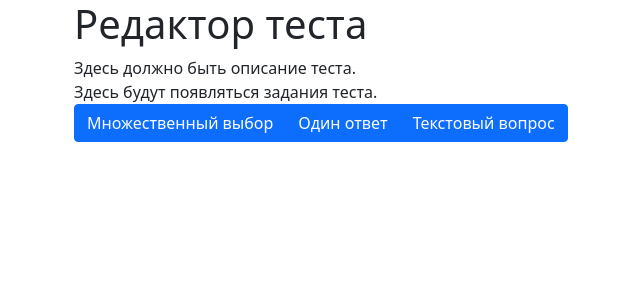
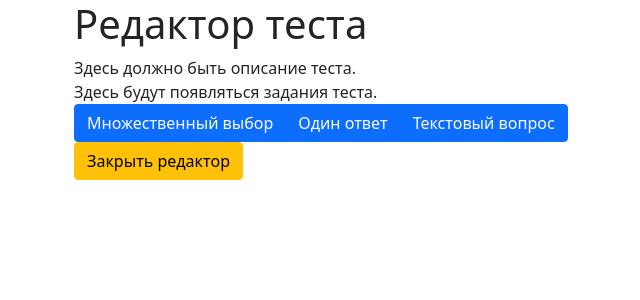
Before and after one commit to yarik2512/shpile, a Flask app: template test_creator/templates/test_editor.html in a window 1280 px wide. Shown: the top 300 px of the page, without its empty margins (8-648 px from the left). Run offline with Flask 2, Linux system fonts and the light colour scheme; the template is opened without the code that fills it, so the values that code supplies are empty; parts of the project's set-up code (start-up, migrations or seed data) failed here and were passed over.

Commit message:
Добавлена кнопка

```diff
--- a/test_creator/create_test.py
+++ b/test_creator/create_test.py
@@ -172,6 +172,10 @@ def add_new_question():  # надо придумать название функ
         TEST[LAST_ID]['A'] = temp
         index = int(req.split('-')[1])
         TEST[LAST_ID]['A'].pop(index)
+    elif req == 'cls-editor':
+        return render_template(
+            'test_editor.html'
+        )
 
     return render_template(
         'multi_chose_editor.html',
--- a/test_creator/templates/test_editor.html
+++ b/test_creator/templates/test_editor.html
@@ -32,7 +32,10 @@
     {% block content %}
 
     {% endblock %}
-
+    <form action="/close-editor-total" method="post">
+        <button type="submit" class="btn btn-warning" name="action"
+                value="cls-total=editor">Закрыть редактор</button>
+    </form>
 </div>
 
 </body>
```
